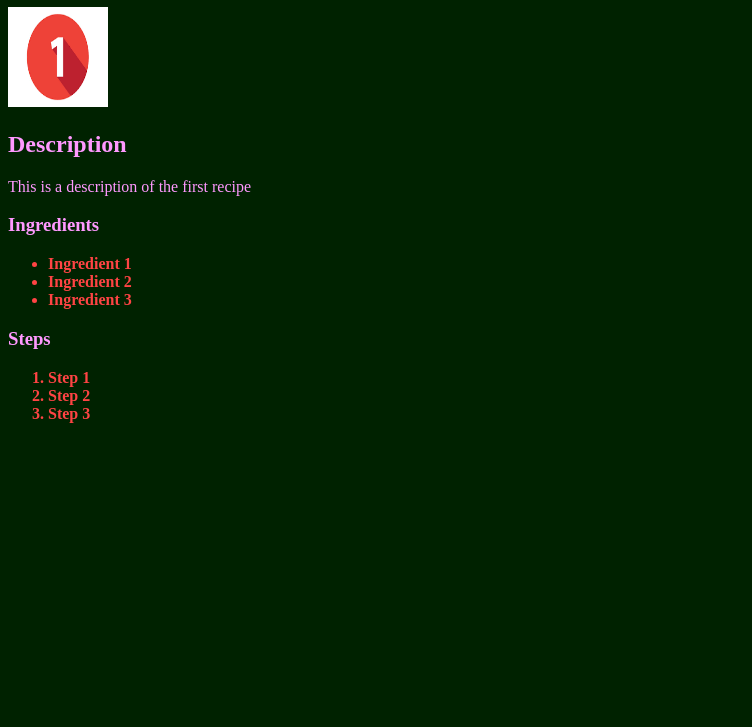
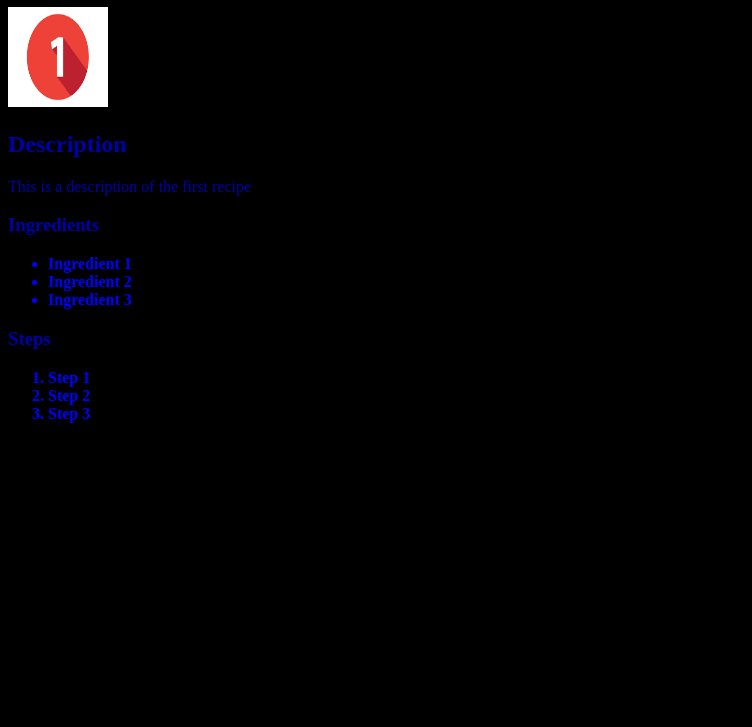
Before and after one commit to Mohammed-Mahasneh/odin-recipe, a plain HTML site: page recipes/recipe.html in a window 1280 px wide. Shown: the part 73-800 px from the top of the page, without its empty margins (0-752 px from the left). Drawn offline with Linux system fonts and the light colour scheme; files that its build step writes are made by us from their sources; files whose address does not match are found by name.

Commit message:
edited color palette

```diff
--- a/style.css
+++ b/style.css
@@ -1,5 +1,5 @@
-* { background-color:#002200;
-color: #FF99FF;}
+* { background-color:#000000;
+color: #0000AA;}
 
 h1 {font-weight: bold; text-align: center;}
-li {font-weight: bolder; color: #FF4444;}
+li {font-weight: bolder; color: #0000FF;}
```
